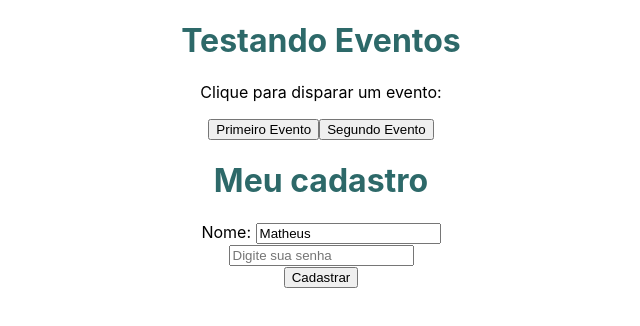
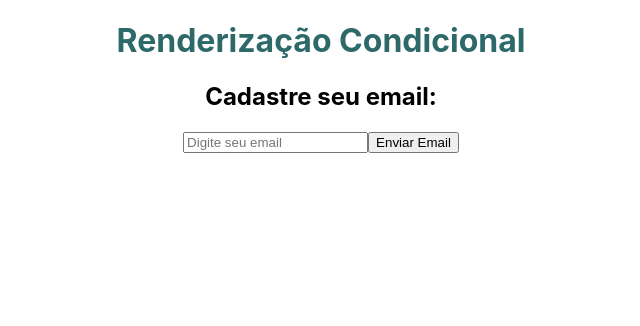
Before and after one commit to monamourdev/simplebudget, a React (Create React App) app in the folder budget/: page / in a window 1280 px wide. Shown: the top 326 px of the page, without its empty margins (319-959 px from the left). Built offline with nearby package versions, Linux system fonts and the light colour scheme.

Commit message:
Feat: Conditional Rederization

```diff
--- a/budget/src/App.js
+++ b/budget/src/App.js
@@ -1,13 +1,11 @@
 import './App.css';
-import Evento from './components/Evento'
-import Form from './components/Form';
+import Condicional from './components/Condicional';
 
 function App() {
   return (
     <div className="App">
-      <h1>Testando Eventos</h1>
-      <Evento numero="1"/>
-      <Form />
+      <h1>Renderização Condicional</h1>
+      <Condicional />
     </div>
 
   );
--- /dev/null
+++ b/budget/src/components/Condicional.js
@@ -0,0 +1,39 @@
+import { useState } from "react";
+
+function Condicional() {
+
+    const [email, setEmail] = useState();
+    const [userEmail , setUserEmail] = useState()
+
+    function enviarEmail(e) {
+        e.preventDefault()
+        setUserEmail(email)
+        console.log(userEmail)
+    }
+
+    return (
+        <div>
+            <h2>
+                Cadastre seu email:
+            </h2>
+            <form>
+                <input
+                    type="email"
+                    placeholder="Digite seu email"
+                    onChange={ e=> setEmail(e.target.value) }
+                >
+
+                </input>
+                <button onClick={enviarEmail}>Enviar Email</button>
+
+                {userEmail && (
+                    <div>
+                        <p>O email do usuário é: {userEmail}</p>
+                    </div>
+                )}
+            </form>
+        </div>
+    )
+}
+
+export default Condicional;
```
